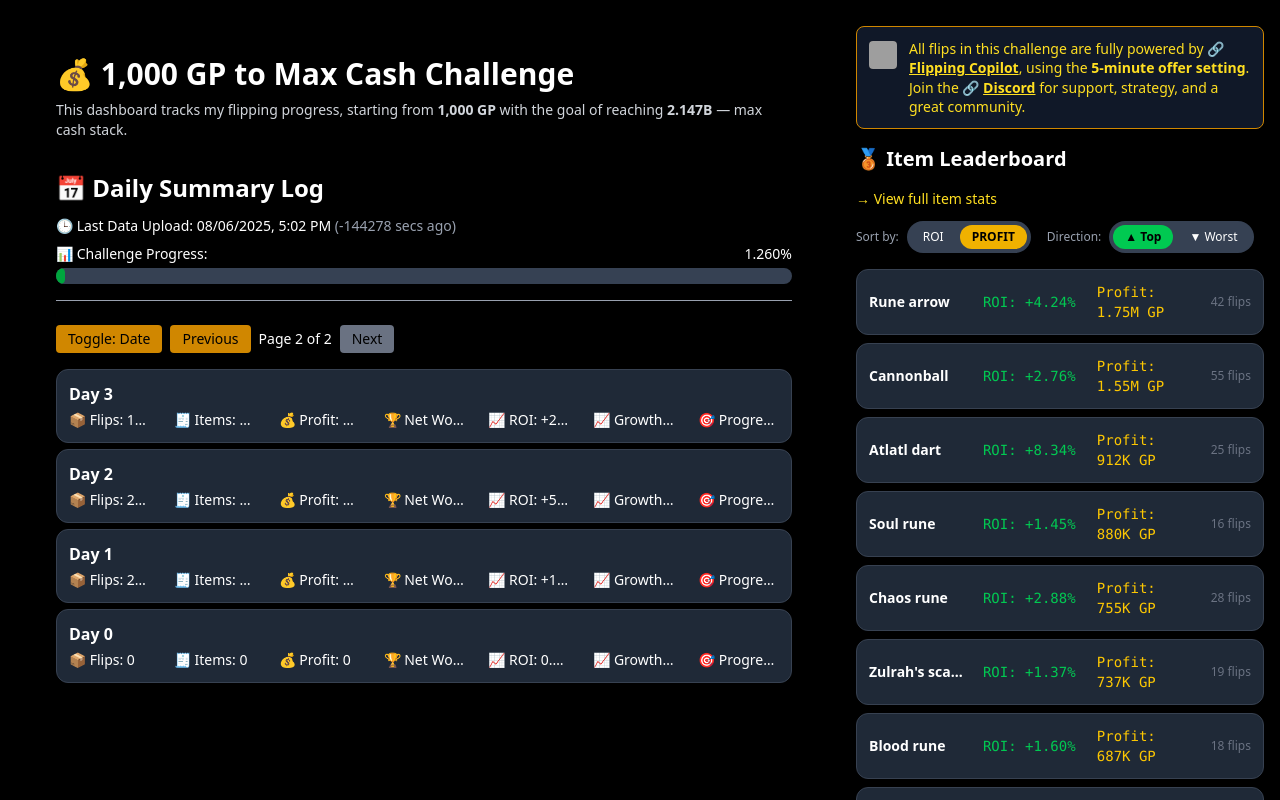
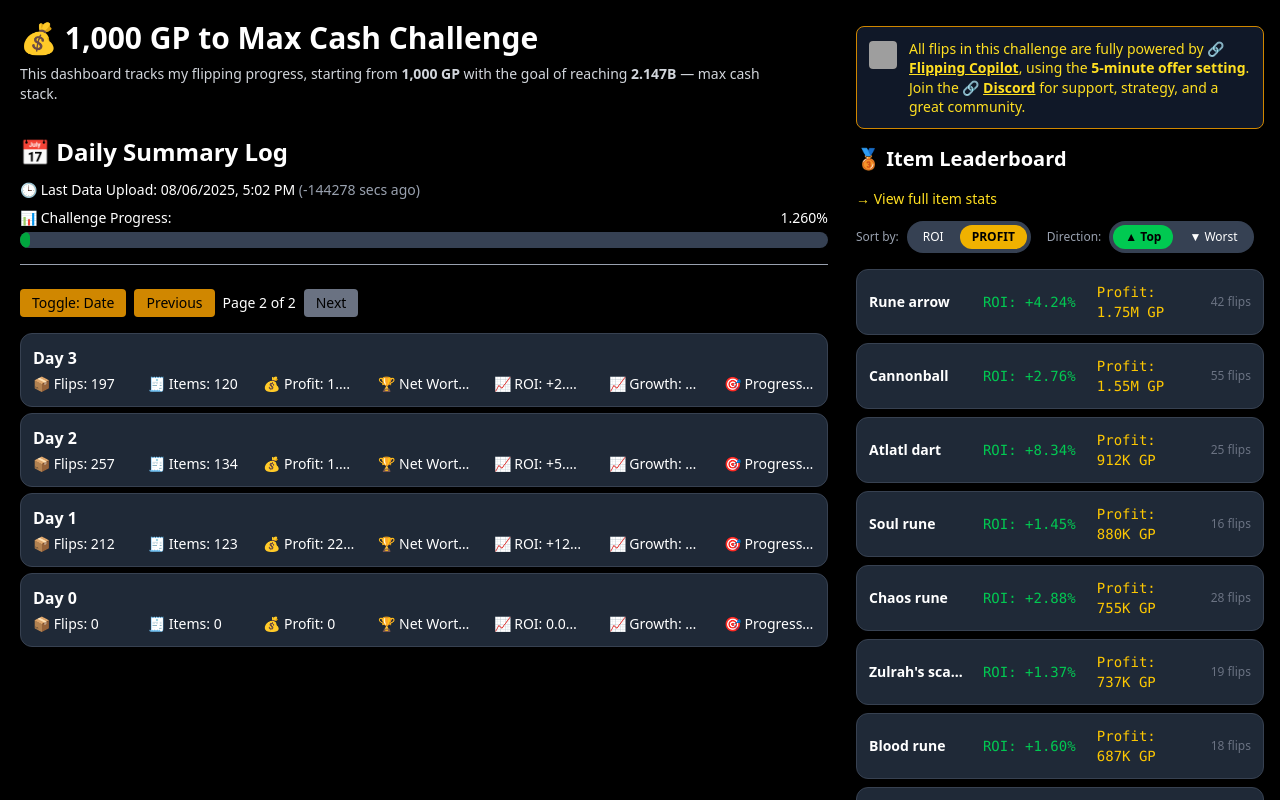
Before and after one commit to 1000tomax/OSRS-Flip-Tracker-Combined, a React (Vite) app: page / in a window 1280 px wide. Both pictures are taken after a click on the button "Next". Shown: the top 800 px of the page. Built offline with nearby package versions, Linux system fonts and the light colour scheme; grey boxes are pictures that could not be loaded.

Commit message:
small spacing tweek

```diff
--- a/src/components/DailySummaryLog.jsx
+++ b/src/components/DailySummaryLog.jsx
@@ -83,7 +83,7 @@ export default function DailySummaryLog() {
   }
 
   return (
-    <div className="dark:bg-black dark:text-white min-h-screen p-10">
+    <div className="dark:bg-black dark:text-white min-h-screen p-1">
       <div className="mb-8 max-w-3xl leading-relaxed">
         <h1 className="text-3xl font-bold mb-2">💰 1,000 GP to Max Cash Challenge</h1>
         <p className="text-sm text-gray-700 dark:text-gray-300">
```
